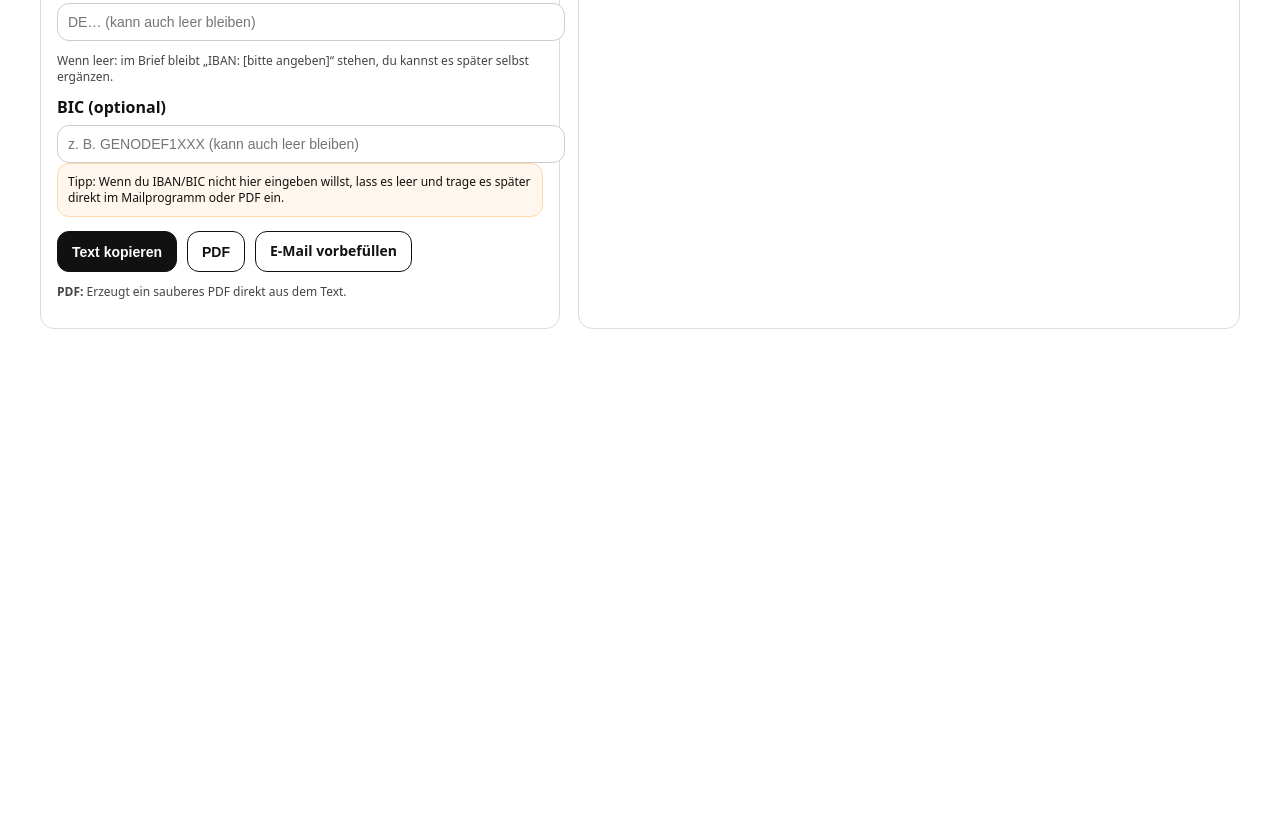
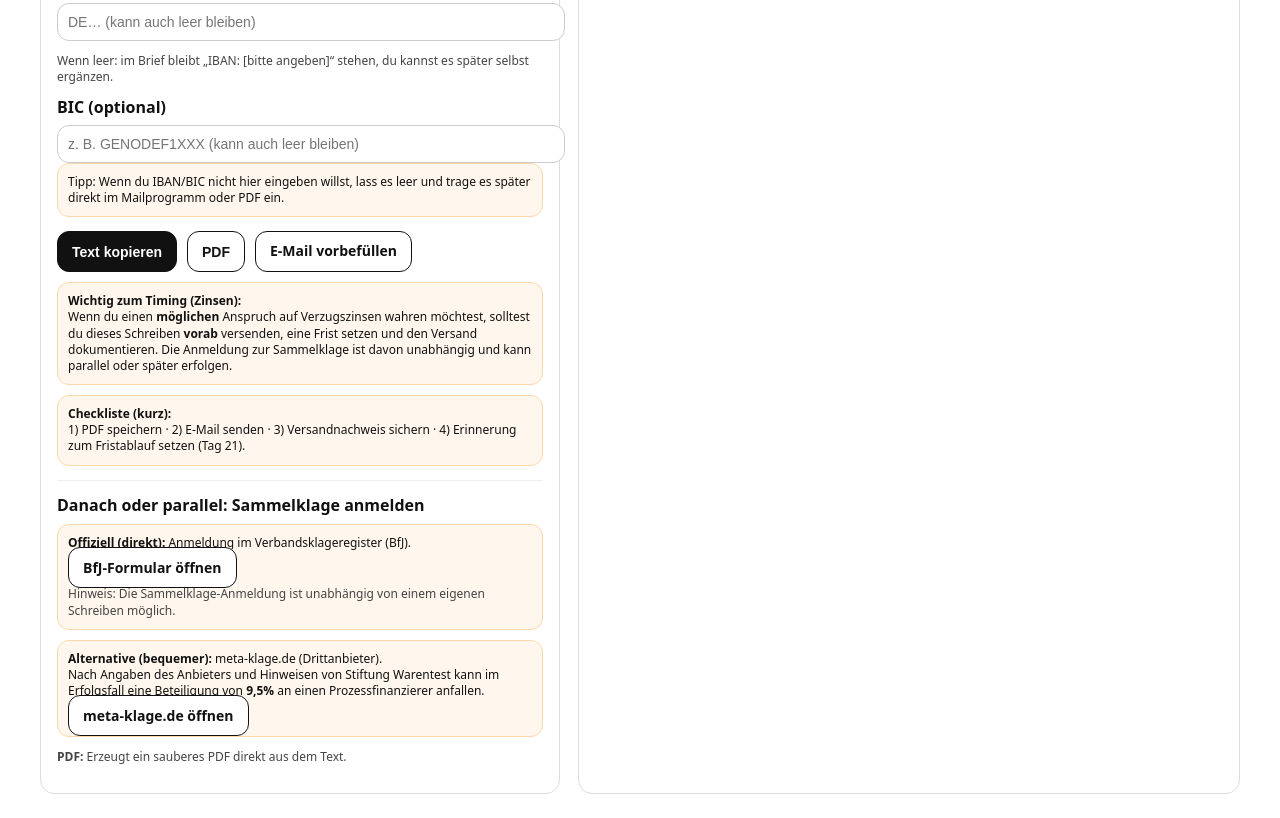
Before and after one commit to lettergen-de/meta-letter-generator, a plain HTML site: page index.html in a window 1280 px wide. Shown: the part 1299-2117 px from the top of the page. Before the commit the page ends 1652 px from the top, so only its background shows below. Drawn offline with Linux system fonts and the light colour scheme.

Commit message:
Update index.html

```diff
--- a/index.html
+++ b/index.html
@@ -46,6 +46,7 @@
   <!-- LEFT -->
   <div class="card no-print">
     <h1>Forderungsschreiben-Generator (Meta)</h1>
+
     <div class="muted">
       <span class="pill">Lokal im Browser</span>
       <span class="pill">Keine Server-Speicherung</span>
@@ -176,7 +177,47 @@
       <a class="btn secondary" id="mailtoBtn" href="#">E-Mail vorbefüllen</a>
     </div>
 
-    <p class="muted">
+    <!-- ZINSEN + CHECKLISTE + SAMMELKLAGE (FINAL) -->
+    <div class="warn" style="margin-top:10px">
+      <b>Wichtig zum Timing (Zinsen):</b><br>
+      Wenn du einen <b>möglichen</b> Anspruch auf Verzugszinsen wahren möchtest, solltest du dieses Schreiben <b>vorab</b> versenden,
+      eine Frist setzen und den Versand dokumentieren. Die Anmeldung zur Sammelklage ist davon unabhängig und kann parallel oder später erfolgen.
+    </div>
+
+    <div class="warn" style="margin-top:10px">
+      <b>Checkliste (kurz):</b><br>
+      1) PDF speichern · 2) E-Mail senden · 3) Versandnachweis sichern · 4) Erinnerung zum Fristablauf setzen (Tag <span data-days>21</span>).
+    </div>
+
+    <div class="hr"></div>
+
+    <h2>Danach oder parallel: Sammelklage anmelden</h2>
+
+    <div class="warn">
+      <b>Offiziell (direkt):</b> Anmeldung im Verbandsklageregister (BfJ).<br>
+      <div style="margin-top:8px">
+        <a class="btn secondary" target="_blank" rel="noopener"
+           href="https://www.bundesjustizamt.de/DE/Themen/Verbraucherrechte/VerbandsklageregisterMusterfeststellungsklagenregister/Verbandsklagenregister/Verbandsklagen/Klagen/202505/Anmeldung/Formular_node.html">
+          BfJ-Formular öffnen
+        </a>
+      </div>
+      <div class="muted" style="margin-top:8px">
+        Hinweis: Die Sammelklage-Anmeldung ist unabhängig von einem eigenen Schreiben möglich.
+      </div>
+    </div>
+
+    <div class="warn" style="margin-top:10px">
+      <b>Alternative (bequemer):</b> meta-klage.de (Drittanbieter).<br>
+      Nach Angaben des Anbieters und Hinweisen von Stiftung Warentest kann im Erfolgsfall eine Beteiligung von <b>9,5%</b> an einen Prozessfinanzierer anfallen.
+      <div style="margin-top:8px">
+        <a class="btn secondary" target="_blank" rel="noopener" href="https://www.meta-klage.de/">
+          meta-klage.de öffnen
+        </a>
+      </div>
+    </div>
+    <!-- /ZINSEN + CHECKLISTE + SAMMELKLAGE (FINAL) -->
+
+    <p class="muted" style="margin-top:12px">
       <b>PDF:</b> Erzeugt ein sauberes PDF direkt aus dem Text.
     </p>
   </div>
@@ -383,6 +424,11 @@
     const subject = encodeURIComponent('Aufforderung zur Unterlassung und Geltendmachung immateriellen Schadensersatzes (Art. 82 DSGVO)');
     const body = encodeURIComponent(text);
     $('mailtoBtn').href = `mailto:${encodeURIComponent(to)}?subject=${subject}&body=${body}`;
+
+    // update "Tag X" dynamically for checklist
+    document.querySelectorAll('[data-days]').forEach(el => {
+      el.textContent = String($('days').value || 21);
+    });
   }
 
   async function copyText() {
```
